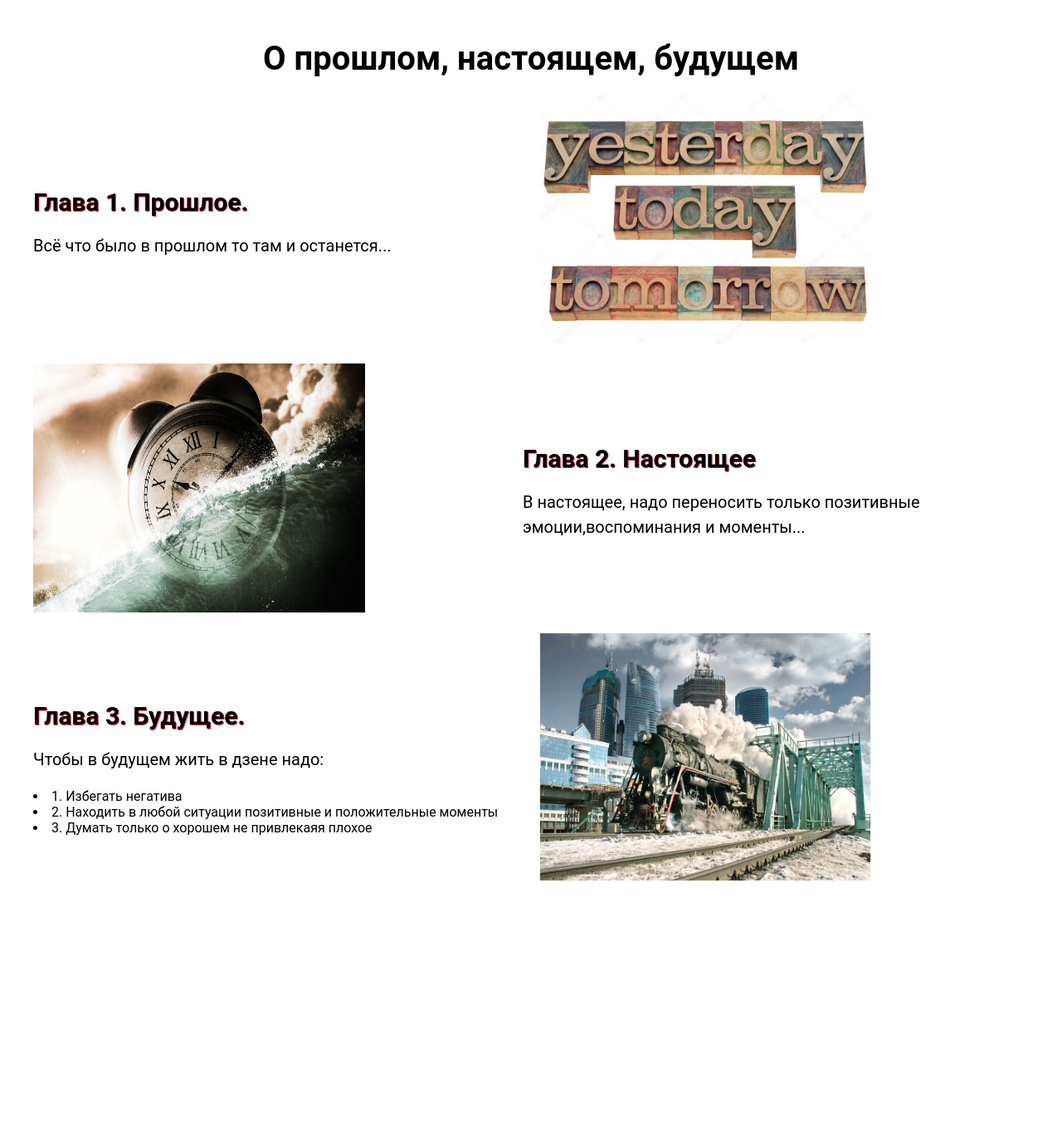
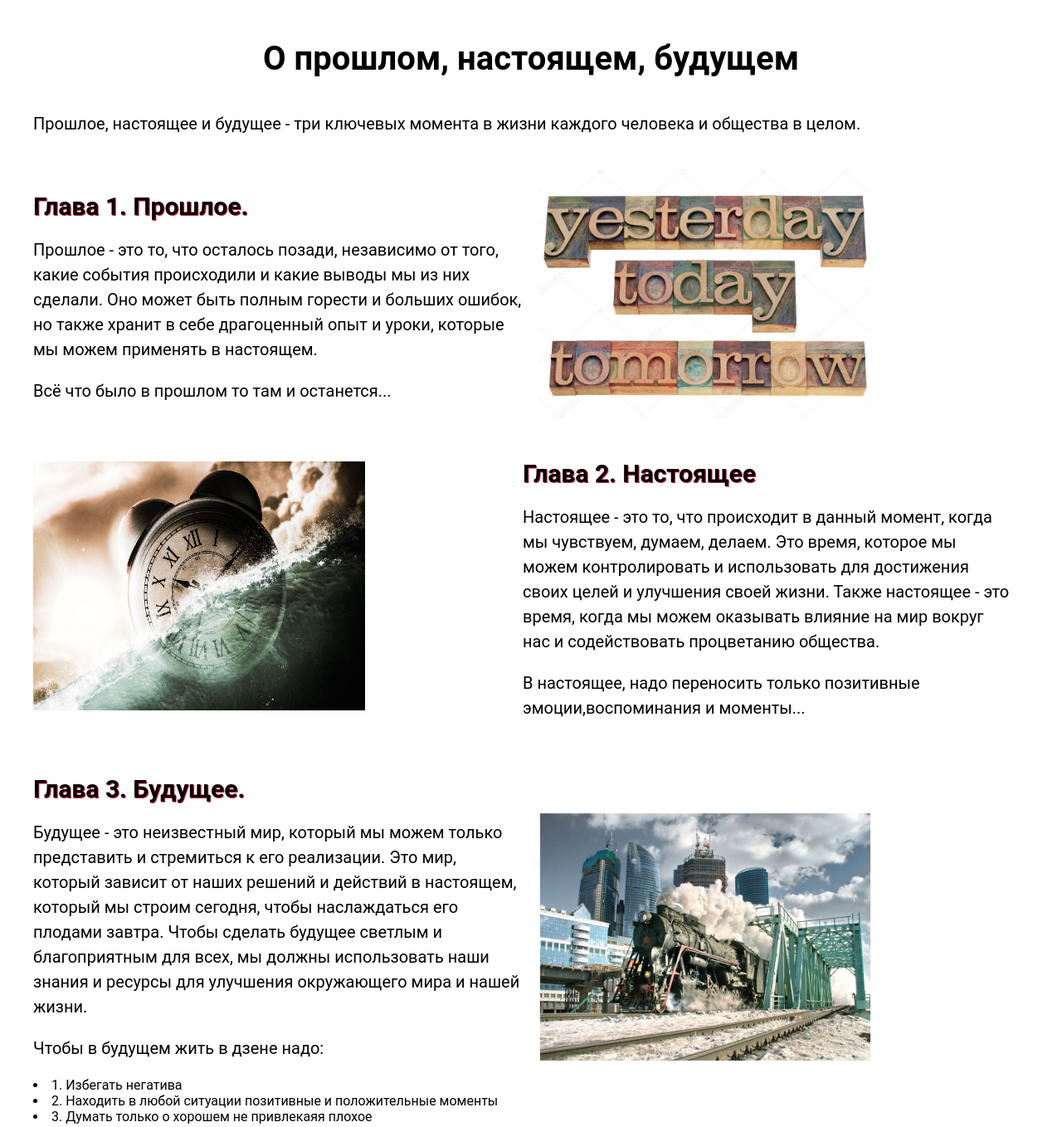
Before and after one commit to Ykiseliov/Znakomstvo_s_Web, a plain HTML site: page web_h-w/index.html in a window 1280 px wide. Shown: the whole page at 83% size. Before the commit the page ends 1106 px from the top, so only its background shows below. Drawn offline with Linux system fonts and the light colour scheme; a web font is replaced by a local one.

Commit message:
обн. в хтмл/текст

```diff
--- a/web_h-w/index.html
+++ b/web_h-w/index.html
@@ -11,10 +11,19 @@
     <div class="container">
         <h1>О прошлом, настоящем, будущем</h1>
         <div class="block">
+          <div class="text">
+        <p>
+          Прошлое, настоящее и будущее - три ключевых момента в жизни каждого человека и общества в целом.
+        </p>
+        </div>
+        </div>
+        <div class="block">
          <div class="text">
           <h2>
             Глава 1. Прошлое.
           </h2>
+          <p> Прошлое - это то, что осталось позади, независимо от того, какие события происходили и какие выводы мы из них сделали. Оно может быть полным горести и больших ошибок, но также хранит в себе драгоценный опыт и уроки, которые мы можем применять в настоящем.
+          </p>
           <p> Всё что было в прошлом то там и останется...</p>
          </div>
          <div class="img">
@@ -27,6 +36,9 @@
          </div>
          <div class="text">
           <h2>Глава 2. Настоящее</h2>
+          <p>
+            Настоящее - это то, что происходит в данный момент, когда мы чувствуем, думаем, делаем. Это время, которое мы можем контролировать и использовать для достижения своих целей и улучшения своей жизни. Также настоящее - это время, когда мы можем оказывать влияние на мир вокруг нас и содействовать процветанию общества.
+          </p>
             <p>
             В настоящее, надо переносить только позитивные эмоции,воспоминания и моменты...
             </p>
@@ -37,6 +49,9 @@
              <h2>
                Глава 3. Будущее.
              </h2>
+             <p>
+              Будущее - это неизвестный мир, который мы можем только представить и стремиться к его реализации. Это мир, который зависит от наших решений и действий в настоящем, который мы строим сегодня, чтобы наслаждаться его плодами завтра. Чтобы сделать будущее светлым и благоприятным для всех, мы должны использовать наши знания и ресурсы для улучшения окружающего мира и нашей жизни.
+             </p>
              <p>
                 Чтобы в будущем жить в дзене надо:
             </p>
```
